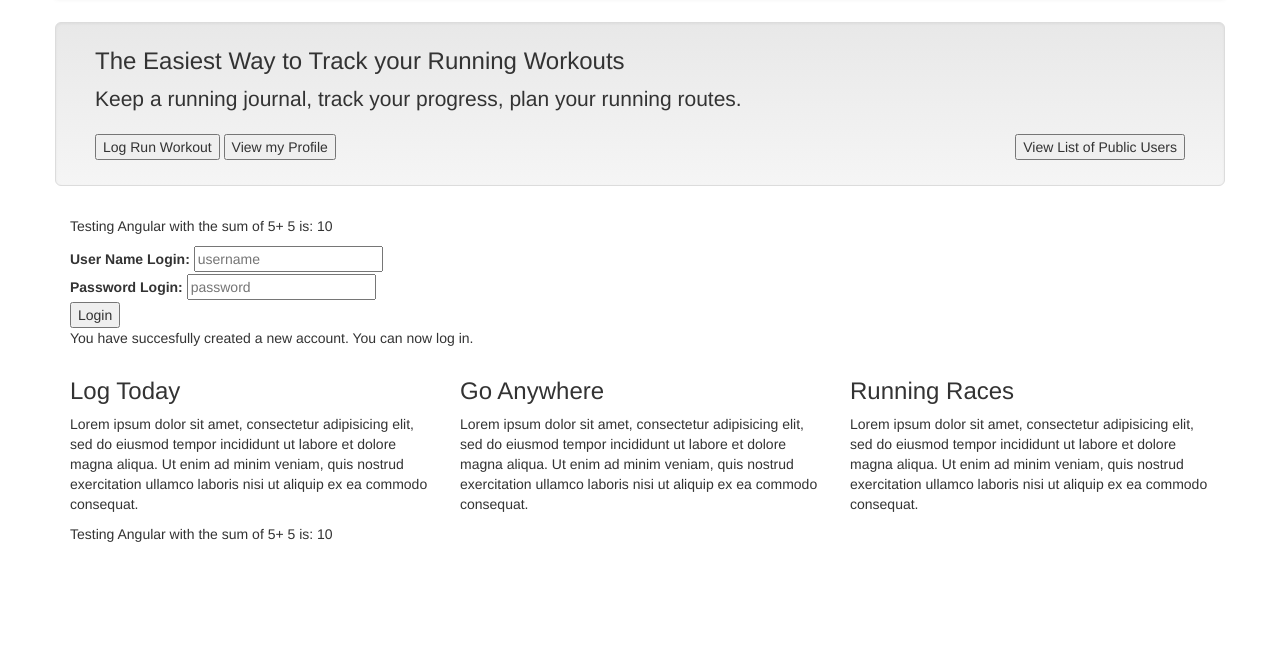
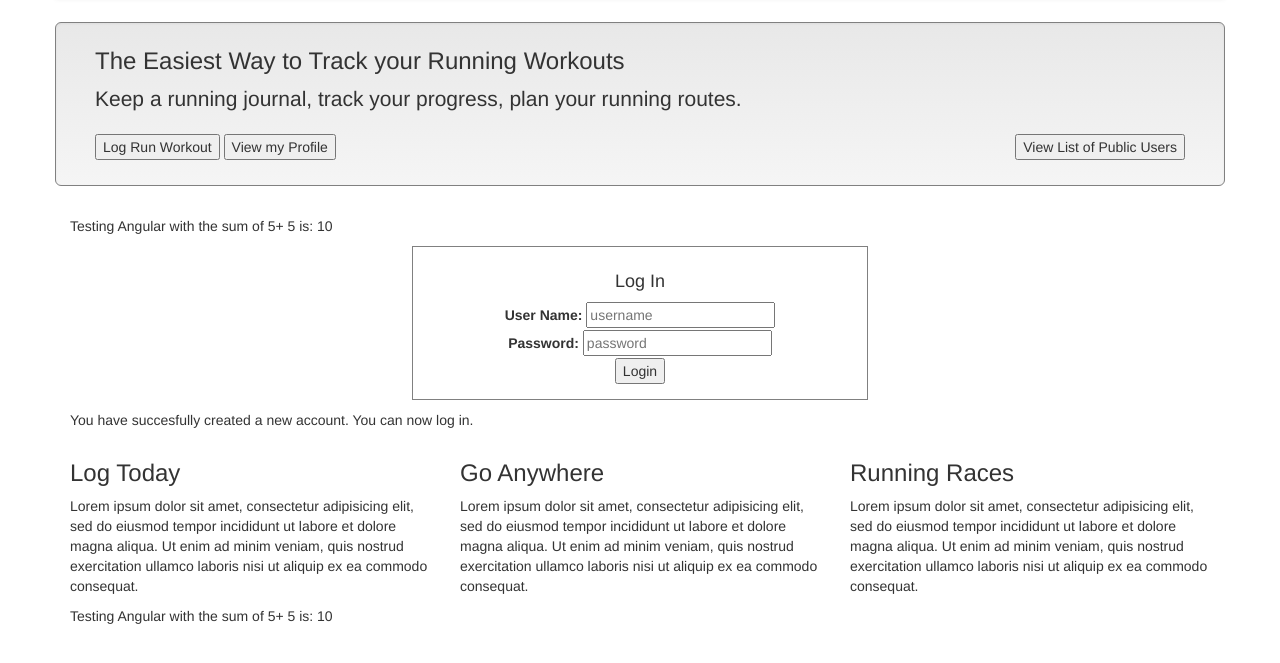
Before and after one commit to luisarce5/running_app, a website: page public/index.html in a window 1280 px wide. Both pictures are taken after a click on the link "Log In". Shown: the part 53-716 px from the top of the page. Drawn offline with nearby package versions, Linux system fonts and the light colour scheme; no server answers.

Commit message:
Formatted & styled Log In Form.

```diff
--- a/public/css/style.css
+++ b/public/css/style.css
@@ -5,5 +5,15 @@
   padding-bottom: 25px;
 }
 
+#actions-box {
+  border: 1px solid gray;
+}
+
+.login-User{
+  border: 1px solid gray;
+  padding: 15px;
+  width: 40%;
+  margin: 10px auto;
+}
 /*.navbar-fixed-top {
 }*/
--- a/public/index.html
+++ b/public/index.html
@@ -37,7 +37,7 @@
 
       </div> <!-- close div class ='container navbar navbar...' -->
 
-      <div class='row well well-lg row-margin'>
+      <div class='row well well-lg row-margin' id="actions-box">
           <div class="col-md-12">
               <h3> The Easiest Way to Track your Running Workouts </h3>
               <p class="lead"> Keep a running journal, track your progress, plan your running routes. </p>
@@ -73,23 +73,26 @@
                 <tr><td> City:        </td><td> {{users.userData[0].city}} </td></tr>
                 <tr><td> My Runs:     </td><td> Pending </td></tr>
               </table>
+
+              <button type="button" ng-click="editProfile=true" > Edit my Profile </button>
           </div>
 
-          <form class="login-User" ng-submit="users.authenticateUser()" ng-show="Login" >
+
+            <form class="login-User text-center" ng-submit="users.authenticateUser()" ng-show="Login" >
+                <h4> Log In </h4>
                 <div>
-                <label for="login-username"> User Name Login: </label>
+                  <label for="login-username"> User Name: </label>
                   <input type="text" id="login-username" placeholder="username" ng-model="users.loginUser.username">
                 </div>
 
                 <div>
-                <label for="login-password"> Password Login: </label>
+                  <label for="login-password"> Password: </label>
                   <input type="text" id="login-password" placeholder="password" ng-model="users.loginUser.password">
                 </div>
 
                 <div>
                   <input type="submit" value="Login" class="md-button md-raised">
                 </div>
-
             </form>
 
 
```
Lines whose indentation alone changed are shown as unchanged.
